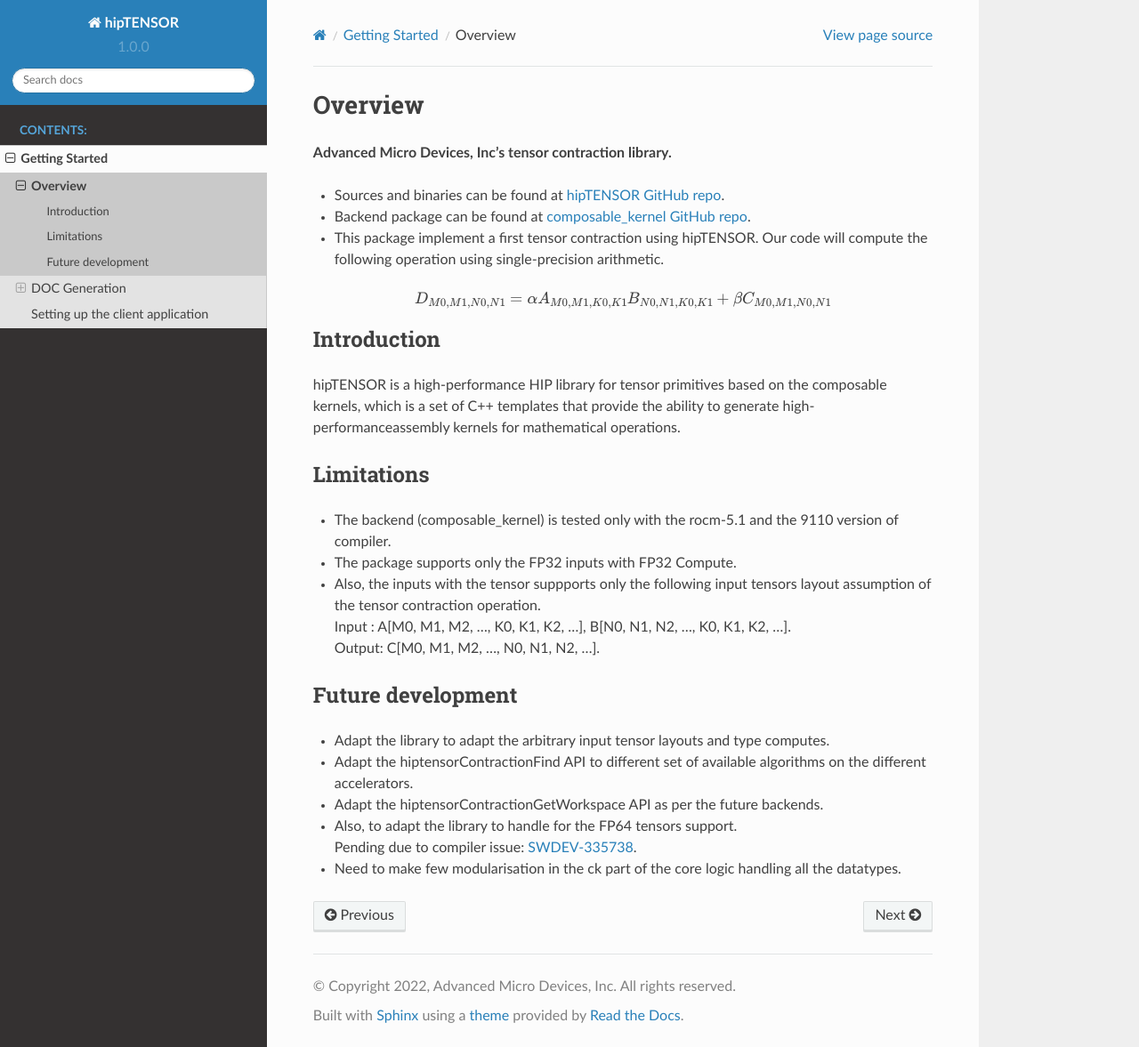
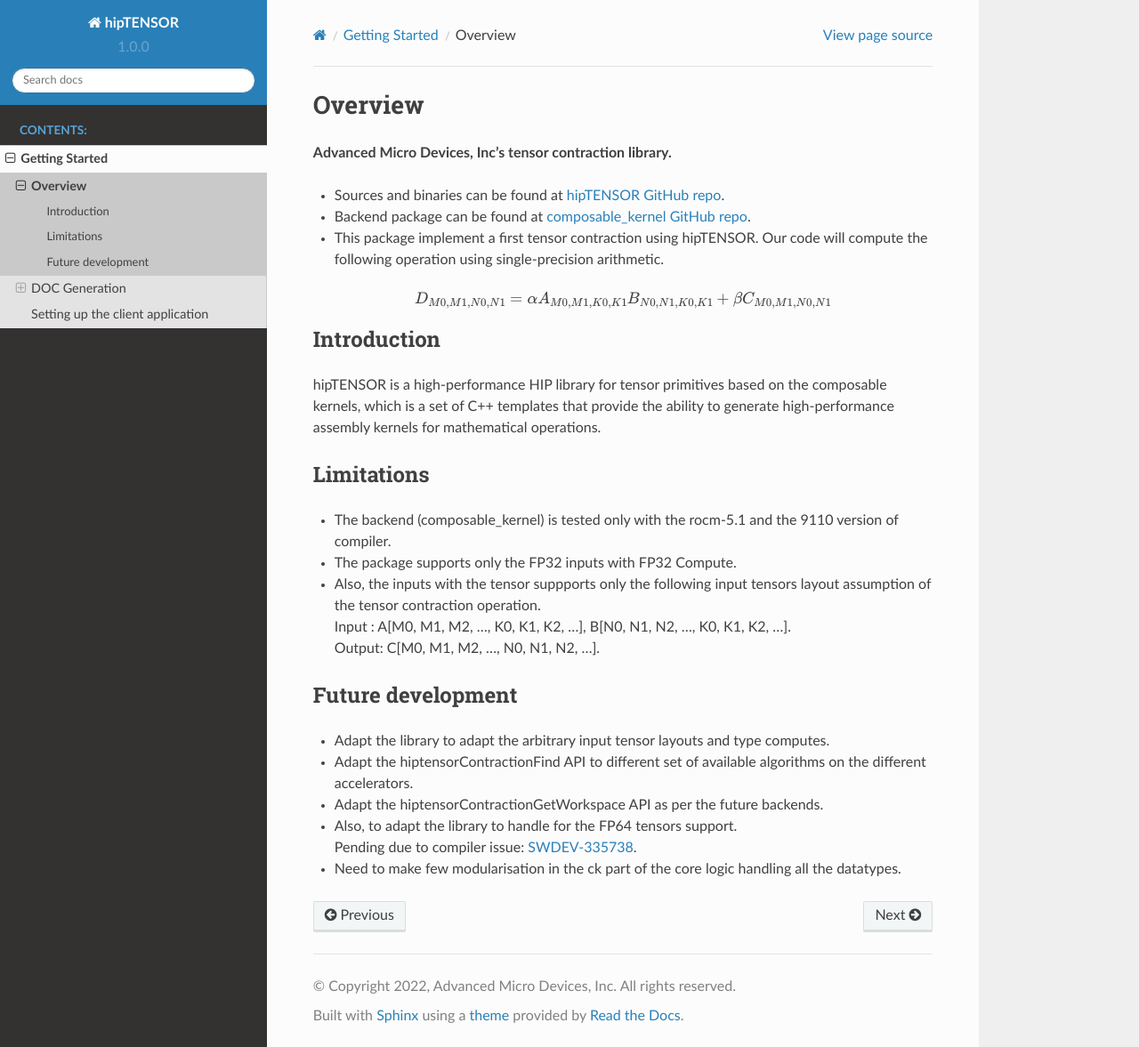
Before and after one commit to ROCm/hipTensor, a Sphinx documentation site: the page built from docs/overview.rst, in a window 1280 px wide and 1177 px high. Shown: the whole window at 89% size. Built offline with Sphinx 7.4.7 and the Read the Docs theme 2.0.0, drawn with Linux system fonts in a browser that asks for light colours; pages that are not in the unit, such as notebooks, are missing from menus.

Commit message:
Added the few changes in the overview rst
[ROCm/hipTensor commit: aaaafdf8aed1b0252ff0bf6d004a8194b4c02524]

```diff
--- a/docs/html/_sources/overview.rst.txt
+++ b/docs/html/_sources/overview.rst.txt
@@ -19,7 +19,7 @@
 Introduction
 ------------
 
-hipTENSOR is a high-performance HIP library for tensor primitives based on the composable kernels, which is a set of C++ templates that provide the ability to generate high-performanceassembly kernels for mathematical operations.
+hipTENSOR is a high-performance HIP library for tensor primitives based on the composable kernels, which is a set of C++ templates that provide the ability to generate high-performance assembly kernels for mathematical operations.
 
 Limitations
 -----------
--- a/docs/html/overview.html
+++ b/docs/html/overview.html
@@ -151,7 +151,7 @@
 \[D_{M0,M1,N0,N1} = \alpha A_{M0,M1,K0,K1}B_{N0,N1,K0,K1} + \beta C_{M0,M1,N0,N1}\]</div>
 <section id="introduction">
 <h2>Introduction<a class="headerlink" href="#introduction" title="Permalink to this heading"></a></h2>
-<p>hipTENSOR is a high-performance HIP library for tensor primitives based on the composable kernels, which is a set of C++ templates that provide the ability to generate high-performanceassembly kernels for mathematical operations.</p>
+<p>hipTENSOR is a high-performance HIP library for tensor primitives based on the composable kernels, which is a set of C++ templates that provide the ability to generate high-performance assembly kernels for mathematical operations.</p>
 </section>
 <section id="limitations">
 <h2>Limitations<a class="headerlink" href="#limitations" title="Permalink to this heading"></a></h2>
--- a/docs/overview.rst
+++ b/docs/overview.rst
@@ -16,10 +16,11 @@
    D_{M0,M1,N0,N1} = \alpha A_{M0,M1,K0,K1}B_{N0,N1,K0,K1} + \beta C_{M0,M1,N0,N1}
 
 
+
 Introduction
 ------------
 
-hipTENSOR is a high-performance HIP library for tensor primitives based on the composable kernels, which is a set of C++ templates that provide the ability to generate high-performanceassembly kernels for mathematical operations.
+hipTENSOR is a high-performance HIP library for tensor primitives based on the composable kernels, which is a set of C++ templates that provide the ability to generate high-performance assembly kernels for mathematical operations.
 
 Limitations
 -----------
```
Also changed, not shown: docs/html/searchindex.js, 2 other files.
